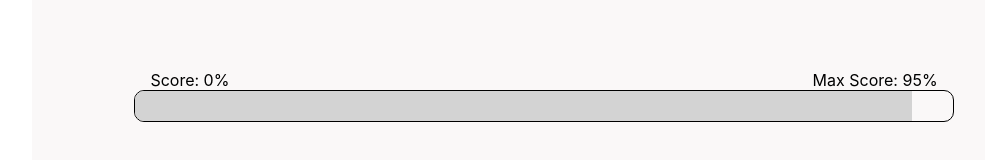
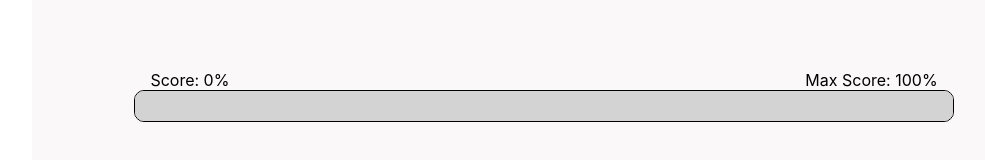
Before and after one commit to NatnaelSisay/simple_quize, a React (Create React App) app: page / in a window 1280 px wide. Shown: the part 570-730 px from the top of the page, without its empty margins (96-1081 px from the left). Built offline with nearby package versions, Linux system fonts and the light colour scheme.

Commit message:
Fix: Max score progress should be shown 100%

```diff
--- a/src/App.js
+++ b/src/App.js
@@ -75,7 +75,7 @@ function App () {
           </div>
 
           <Progress
-            currentPage={currentPage + 1}
+            currentPage={currentPage}
             correctAnswers={correctAnswers}
             totalQuestions={totalQuestions}
           />
--- a/src/components/Progress/index.js
+++ b/src/components/Progress/index.js
@@ -2,7 +2,7 @@ import React from 'react'
 import './index.css'
 
 function Progress ({ currentPage = 0, correctAnswers = 0, totalQuestions = 0 }) {
-  const currentScore = Math.round((correctAnswers / currentPage) * 100)
+  const currentScore = currentPage && Math.round((correctAnswers / currentPage) * 100)
   const maxScore = Math.round(
     ((correctAnswers + (totalQuestions - currentPage)) / totalQuestions) *
             100
```
